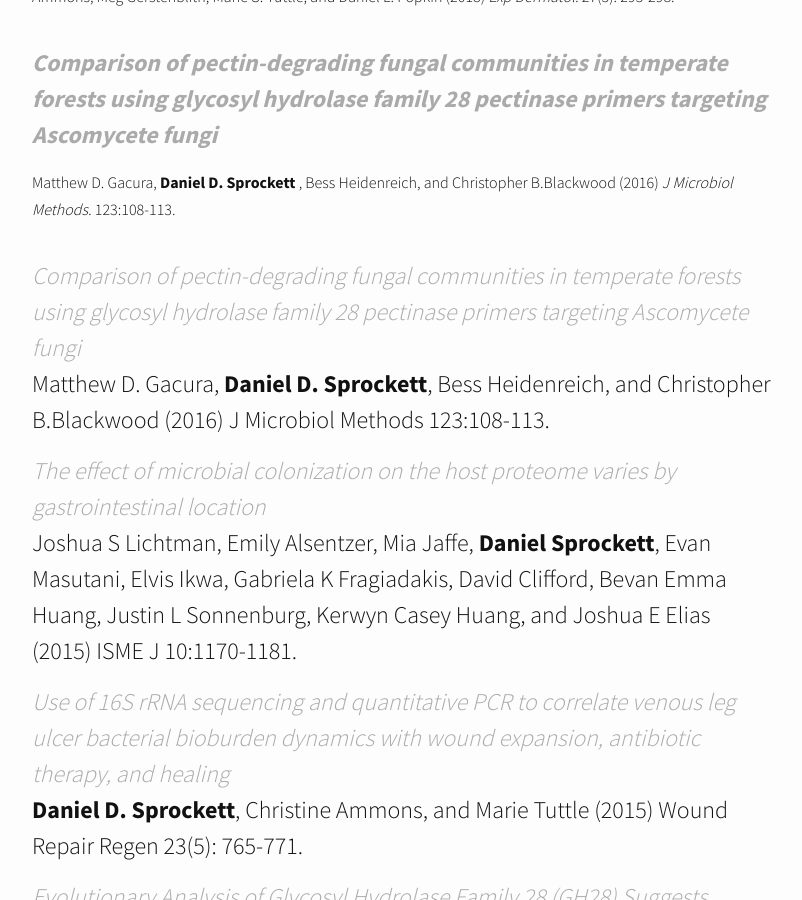
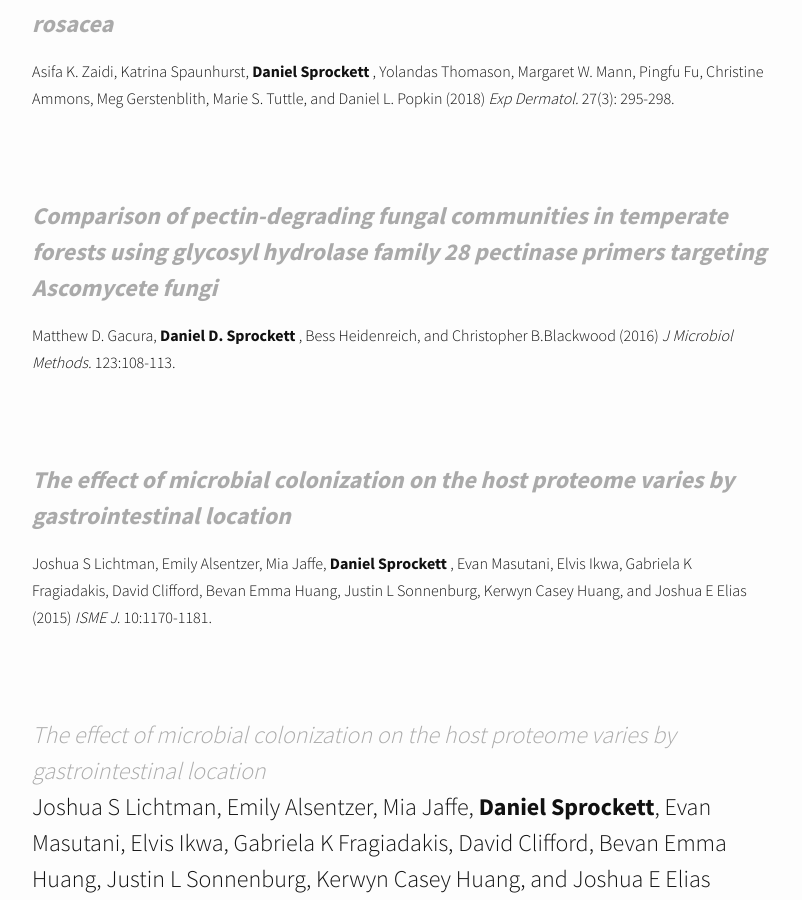
Before and after one commit to DanielSprockett/danielsprockett.github.io, a Jekyll site: the page built from publications.md, in a window 1280 px wide and 900 px high, scrolled down 851 px. Shown: the whole window, without its empty margins (238-1040 px from the left). Built offline with Jekyll 4.4.1, drawn with Linux system fonts in a browser that asks for light colours; nearby versions of some CDN libraries.

Commit message:
pubs format

```diff
--- a/publications.md
+++ b/publications.md
@@ -24,6 +24,7 @@
   </i>
 Available on <i>bioRxiv</i>.
 </font>
+<br>
 
 <br>
 [<font size="5">
@@ -42,6 +43,7 @@
     Nat Rev Gastroenterol Hepatol.
   </i>
 </font>
+<br>
 
 <br>
 [<font size="5">
@@ -62,6 +64,7 @@
   </i>
   27(3): 295-298.
 </font>
+<br>
 
 <br>
 [<font size="5">
@@ -82,11 +85,30 @@
   </i>
   123:108-113.
 </font>
+<br>
 
 <br>
-*[Comparison of pectin-degrading fungal communities in temperate forests using glycosyl hydrolase family 28 pectinase primers targeting Ascomycete fungi](https://www.sciencedirect.com/science/article/pii/S0167701216300306)*<br>
-Matthew D. Gacura, **Daniel D. Sprockett**, Bess Heidenreich, and Christopher B.Blackwood (2016) J Microbiol Methods 123:108-113.<br>
+[<font size="5">
+    <i>
+    <b>
+      The effect of microbial colonization on the host proteome varies by gastrointestinal location
+    </b>
+    </i>
+</font>](https://www.nature.com/articles/ismej2015187/)
+<font size="3">
+  Joshua S Lichtman, Emily Alsentzer, Mia Jaffe,
+  <b>
+    Daniel Sprockett
+  </b>
+  , Evan Masutani, Elvis Ikwa, Gabriela K Fragiadakis, David Clifford, Bevan Emma Huang, Justin L Sonnenburg, Kerwyn Casey Huang, and Joshua E Elias (2015)
+  <i>
+    ISME J.
+  </i>
+  10:1170-1181.
+</font>
+<br>
 
+<br>
 *[The effect of microbial colonization on the host proteome varies by gastrointestinal location](https://www.nature.com/articles/ismej2015187/)*<br>
 Joshua S Lichtman, Emily Alsentzer, Mia Jaffe, **Daniel Sprockett**, Evan Masutani, Elvis Ikwa, Gabriela K Fragiadakis, David Clifford, Bevan Emma Huang, Justin L Sonnenburg, Kerwyn Casey Huang, and Joshua E Elias (2015) ISME J 10:1170-1181.<br>
 
```
